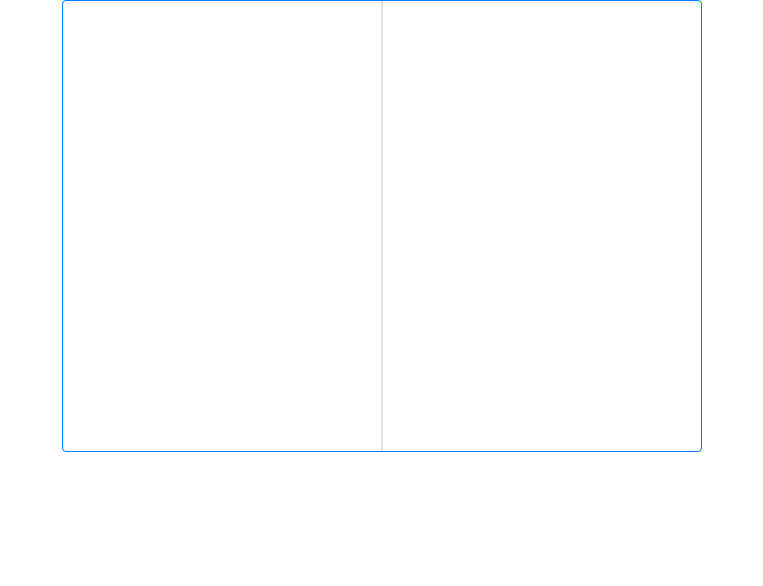
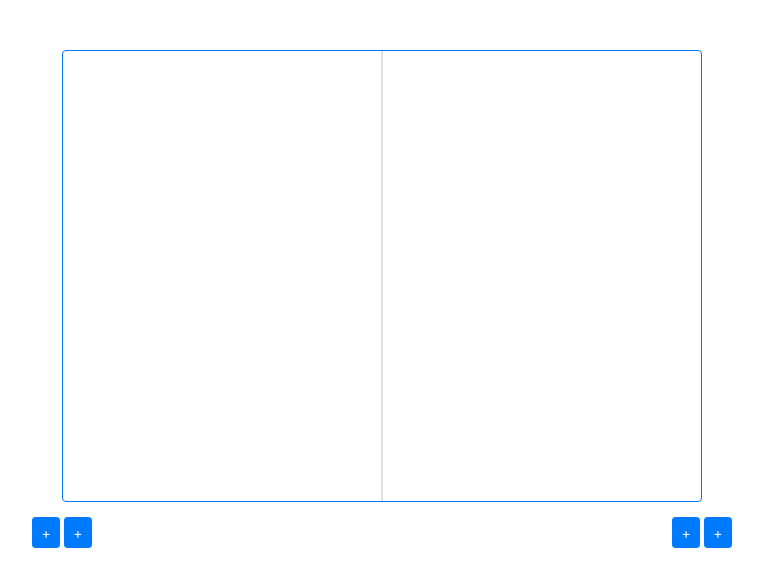
Before and after one commit to claudiomgz/anotador-de-truco, a plain HTML site: page index.html in a window 1280 px wide. Shown: the whole page, without its empty margins (258-1021 px from the left). Drawn offline with nearby package versions, Linux system fonts and the light colour scheme.

Commit message:
commit 2

```diff
--- a/index.html
+++ b/index.html
@@ -16,13 +16,39 @@
     <title>Anotador</title>
   </head>
   <body>
-    <header></header>
-    <div class="anotador container-fluid border border-primary rounded">
-      <div class="row">
-        <div class="paneljugador col border-right" id="panelj1"></div>
-        <div class="paneljugador col border-left" id="panelj2"></div>
+    <header class="header"></header>
+    <section class="anotador">
+      <div class="anotador container-fluid border border-primary rounded">
+        <div class="row">
+          <div
+            class="paneljugador col border-right d-flex justify-content-around"
+            id="panelj1"
+          ></div>
+          <div
+            class="paneljugador col border-left d-flex justify-content-around"
+            id="panelj2"
+          ></div>
+        </div>
       </div>
-    </div>
+      <div class="botones d-flex justify-content-around">
+        <div class="b-j1">
+          <button type="button" class="btn btn-primary btn-sm">
+            +
+          </button>
+          <button type="button" class="btn btn-primary btn-sm">
+            +
+          </button>
+        </div>
+        <div class="b-j2">
+          <button type="button" class="btn btn-primary btn-sm">
+            +
+          </button>
+          <button type="button" class="btn btn-primary btn-sm">
+            +
+          </button>
+        </div>
+      </div>
+    </section>
     <footer></footer>
     <script
       src="https://code.jquery.com/jquery-3.2.1.slim.min.js"
--- a/style.css
+++ b/style.css
@@ -6,3 +6,11 @@
 .paneljugador{
     height: 450px;
 }
+
+.header{
+    height: 50px;
+}
+
+.botones{
+    margin-top: 15px;
+}
```
Also changed, not shown: images/truco.png (renamed from truco.png).
